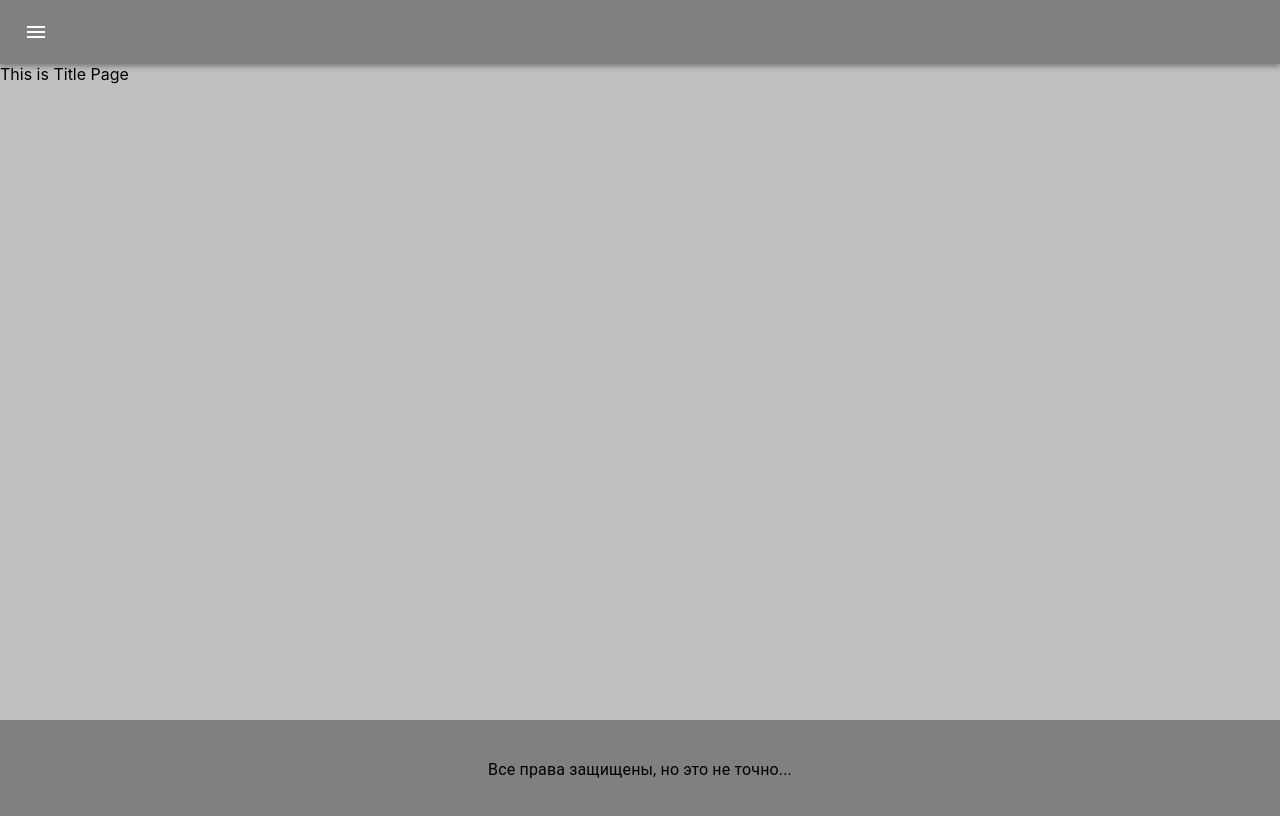
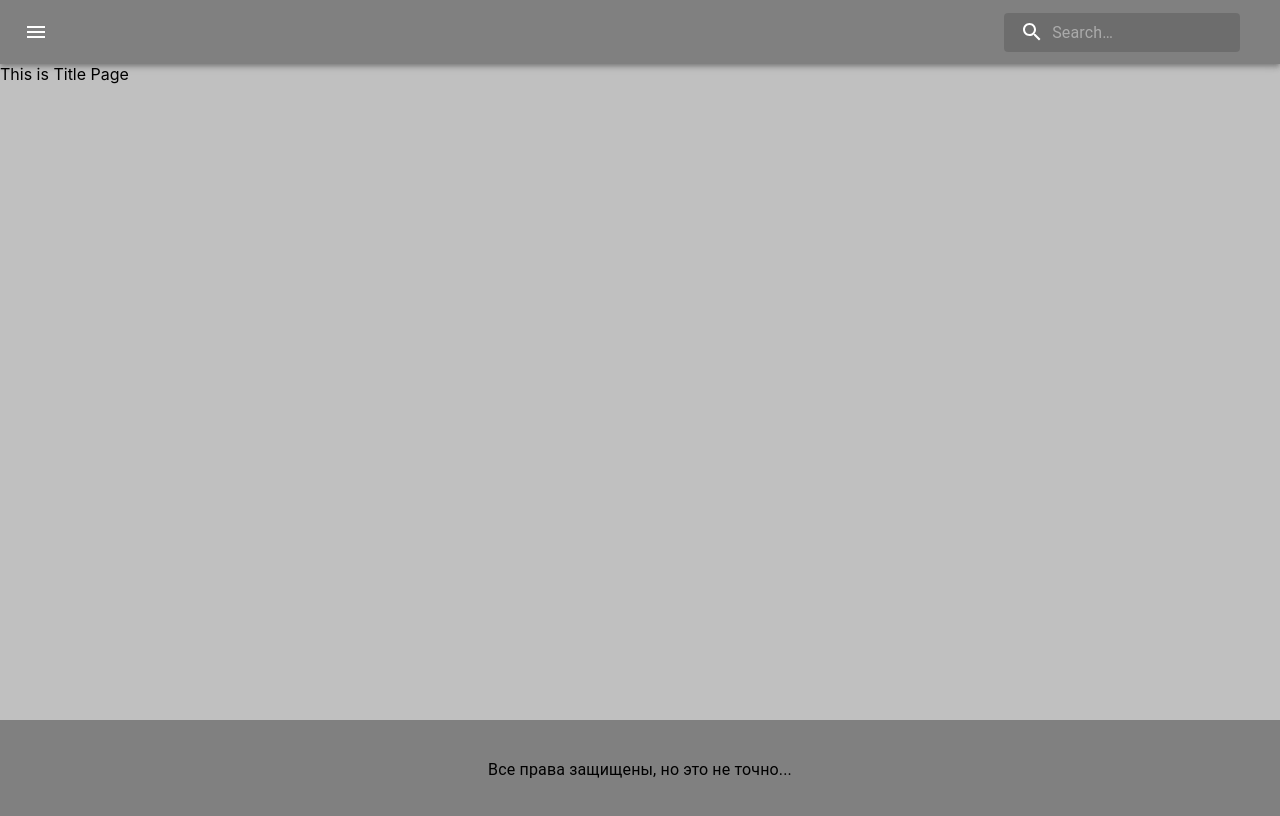
Before and after one commit to Hamersly/new-movie-searcher, a React (Create React App) app: page /#/ in a window 1280 px wide. Shown: the top 816 px of the page. Built offline with nearby package versions, Linux system fonts and the light colour scheme.

Commit message:
add search

```diff
--- /dev/null
+++ b/src/components/ContentList/ContentList.styles.ts
@@ -0,0 +1,13 @@
+import {styled} from '@mui/material/styles';
+import {Box, Container} from "@mui/material";
+
+export const CLContainer = styled(Container)`
+  min-height: 100vh;
+`
+
+export const CLBox = styled(Box)`
+  display: flex;
+  justify-content: center;
+  align-items: center;
+  margin: 35px;
+`
--- /dev/null
+++ b/src/components/ContentList/ContentList.tsx
@@ -0,0 +1,32 @@
+import React, {FC} from "react";
+import {ContentUnit} from "../ContentUnit/ContentUnit";
+import Pagination from "@mui/material/Pagination";
+import {Loader} from "../Loader/Loader";
+import {CLBox, CLContainer} from "./ContentList.styles";
+
+interface Props {
+	format: string;
+	page: number;
+	results: any;
+	total_pages: number;
+	handleChange: any;
+}
+
+export const ContentList: FC<Props> = ({format, page, results, total_pages, handleChange}) => {
+
+	return (
+		<CLContainer>
+			{results && <CLBox>
+        <Pagination count={total_pages > 100 ? 100 : total_pages} siblingCount={1} page={page} onChange={handleChange}/>
+      </CLBox>}
+			{results ? results.map((result: any) =>
+					<ContentUnit format={format} result={result} key={result.id}/>)
+				:
+				<Loader/>
+			}
+			{results && <CLBox>
+        <Pagination count={total_pages > 100 ? 100 : total_pages} siblingCount={1} page={page} onChange={handleChange}/>
+      </CLBox>}
+		</CLContainer>
+	);
+};
--- a/src/components/Header/Header.tsx
+++ b/src/components/Header/Header.tsx
@@ -10,6 +10,7 @@ import HomeIcon from '@mui/icons-material/Home';
 import Typography from "@mui/material/Typography";
 import {HeaderAppBar, HeaderToolbar} from "./Header.styles";
 import {LinkStyle} from "../LinkStyle/LinkStyle";
+import {Search} from "../Search/Search";
 
 
 export const Header: FC = () => {
@@ -80,6 +81,10 @@ export const Header: FC = () => {
 				<Box>
 				</Box>
 
+				<Box>
+					<Search/>
+				</Box>
+
 			</HeaderToolbar>
 		</HeaderAppBar>
 	);
--- a/src/components/RouterComponent/RouterComponent.tsx
+++ b/src/components/RouterComponent/RouterComponent.tsx
@@ -6,6 +6,7 @@ import {Footer} from "../Footer/Footer";
 import {TitlePage} from "../../pages/TitlePage/TitlePage";
 import {ContentListPage} from "../../pages/ContentListPage/ContentListPage";
 import {DetailPage} from "../../pages/DetailPage/DetailPage";
+import {SearchPage} from "../../pages/SearchPage/SearchPage";
 
 export const RouterComponent: FC = () => {
 	return (
@@ -30,6 +31,10 @@ export const RouterComponent: FC = () => {
 						<DetailPage/>
 					</Route>
 
+					<Route path="/search_results">
+						<SearchPage/>
+					</Route>
+
 					<Redirect to="/"/>
 				</Switch>
 				<Footer/>
--- /dev/null
+++ b/src/components/Search/Search.tsx
@@ -0,0 +1,80 @@
+import {FC, useState} from 'react';
+import {alpha, styled} from '@mui/material/styles';
+import InputBase from '@mui/material/InputBase';
+import SearchIcon from '@mui/icons-material/Search';
+import {useDispatch} from "react-redux";
+import {searchValue} from "../../store/movieLayer/actions";
+
+const SearchTag = styled('div')(({theme}) => ({
+	position: 'relative',
+	borderRadius: theme.shape.borderRadius,
+	backgroundColor: alpha(theme.palette.common.black, 0.15),
+	'&:hover': {
+		backgroundColor: alpha(theme.palette.common.white, 0.25),
+	},
+	marginRight: theme.spacing(2),
+	marginLeft: 0,
+	width: '100%',
+	[theme.breakpoints.up('sm')]: {
+		marginLeft: theme.spacing(3),
+		width: 'auto',
+	},
+}));
+
+const SearchIconWrapper = styled('div')(({theme}) => ({
+	padding: theme.spacing(0, 2),
+	height: '100%',
+	position: 'absolute',
+	pointerEvents: 'none',
+	display: 'flex',
+	alignItems: 'center',
+	justifyContent: 'center',
+}));
+
+const StyledInputBase = styled(InputBase)(({theme}) => ({
+	color: 'black',
+	'& .MuiInputBase-input': {
+		padding: theme.spacing(1, 1, 1, 0),
+		// vertical padding + font size from searchIcon
+		paddingLeft: `calc(1em + ${theme.spacing(4)})`,
+		transition: theme.transitions.create('width'),
+		width: '100%',
+		[theme.breakpoints.up('md')]: {
+			width: '20ch',
+		},
+	},
+}));
+
+
+export const Search: FC = () => {
+	const [query, setQuery] = useState("");
+	const dispatch = useDispatch();
+
+	const searchText = () => {
+		if (query.trim().length) {
+			dispatch(searchValue({query, page: 1}));
+			setQuery("");
+		}
+	};
+
+	const handleSubmit = (e: any) => {
+		if (e.key === "Enter") {
+			searchText();
+		}
+	};
+
+	return (
+		<SearchTag>
+			<SearchIconWrapper>
+				<SearchIcon sx={{color: "white"}}/>
+			</SearchIconWrapper>
+			<StyledInputBase sx={{color: "white"}}
+											 placeholder="Search…"
+											 inputProps={{'aria-label': 'search'}}
+											 value={query}
+											 onChange={(e) => setQuery(e.target.value)}
+											 onKeyDown={handleSubmit}
+			/>
+		</SearchTag>
+	);
+};
--- /dev/null
+++ b/src/pages/SearchPage/SearchPage.tsx
@@ -0,0 +1,43 @@
+import {Pagination} from "@mui/material";
+import React, {FC} from "react";
+import {useDispatch, useSelector} from "react-redux";
+import {searchListSelector, searchQuerySelector} from "../../store/movieLayer/selectors";
+import {searchValue} from "../../store/movieLayer/actions";
+import {CLBox, CLContainer} from "../../components/ContentList/ContentList.styles";
+import {ContentUnit} from "../../components/ContentUnit/ContentUnit";
+import {Loader} from "../../components/Loader/Loader";
+
+export const SearchPage: FC = () => {
+	const {page, results, total_pages} = useSelector(searchListSelector);
+	const query = useSelector(searchQuerySelector)
+	const dispatch = useDispatch();
+
+	console.log(results)
+
+	const handleChange = (event: object, value: number) => {
+		dispatch(searchValue({query, page: value}));
+	};
+	return (
+		<CLContainer>
+			{results && <CLBox>
+        <Pagination count={total_pages > 100 ? 100 : total_pages}
+                    siblingCount={1}
+                    page={page}
+                    variant="outlined"
+                    onChange={handleChange}/>
+      </CLBox>}
+			{results ? results.map((result: any) =>
+					<ContentUnit format={"movie"} result={result} key={result.id}/>)
+				:
+				<Loader/>
+			}
+			{results && <CLBox>
+        <Pagination count={total_pages > 100 ? 100 : total_pages}
+                    siblingCount={1}
+                    page={page}
+                    variant="outlined"
+                    onChange={handleChange}/>
+      </CLBox>}
+		</CLContainer>
+	);
+};
```
